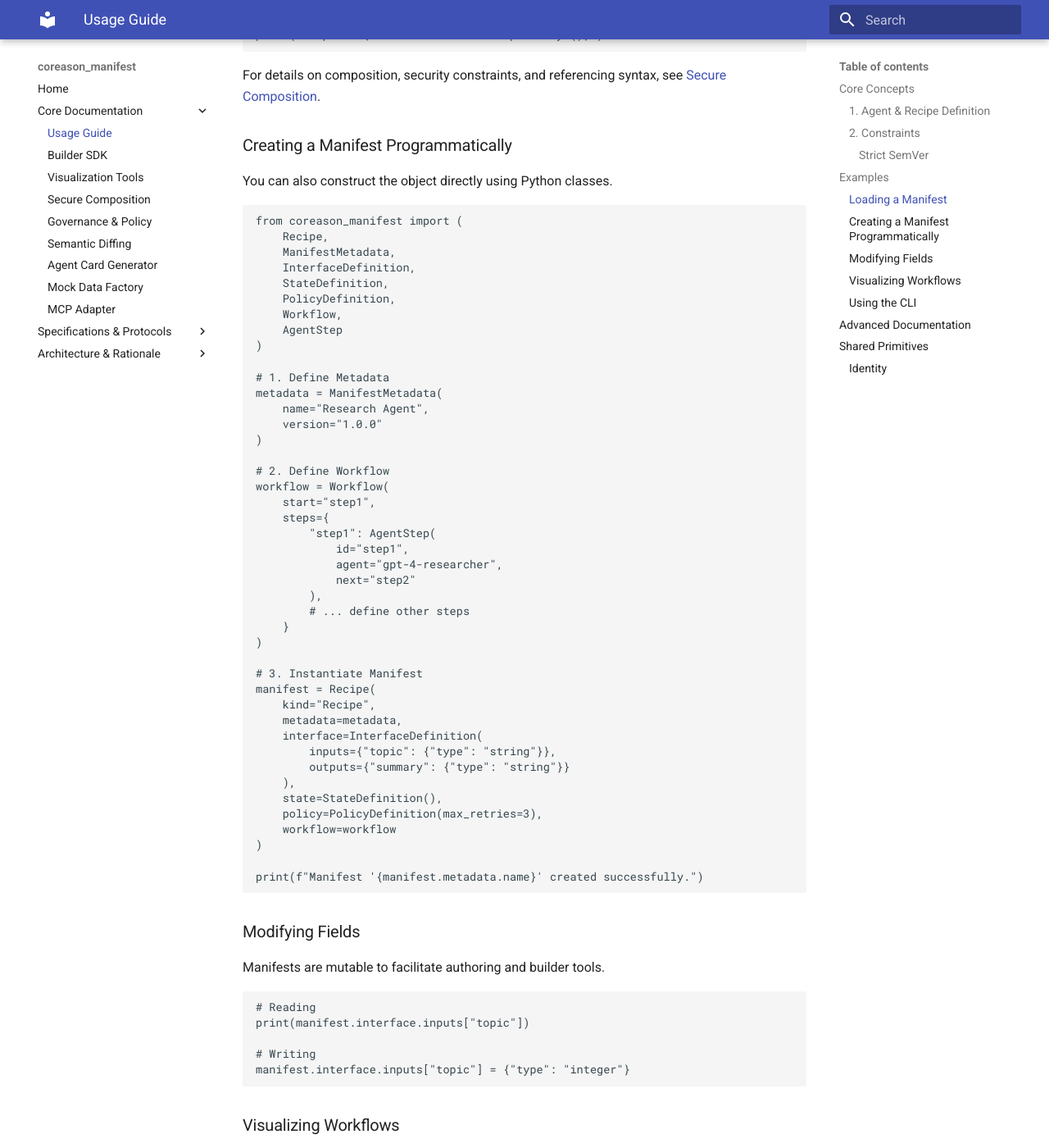
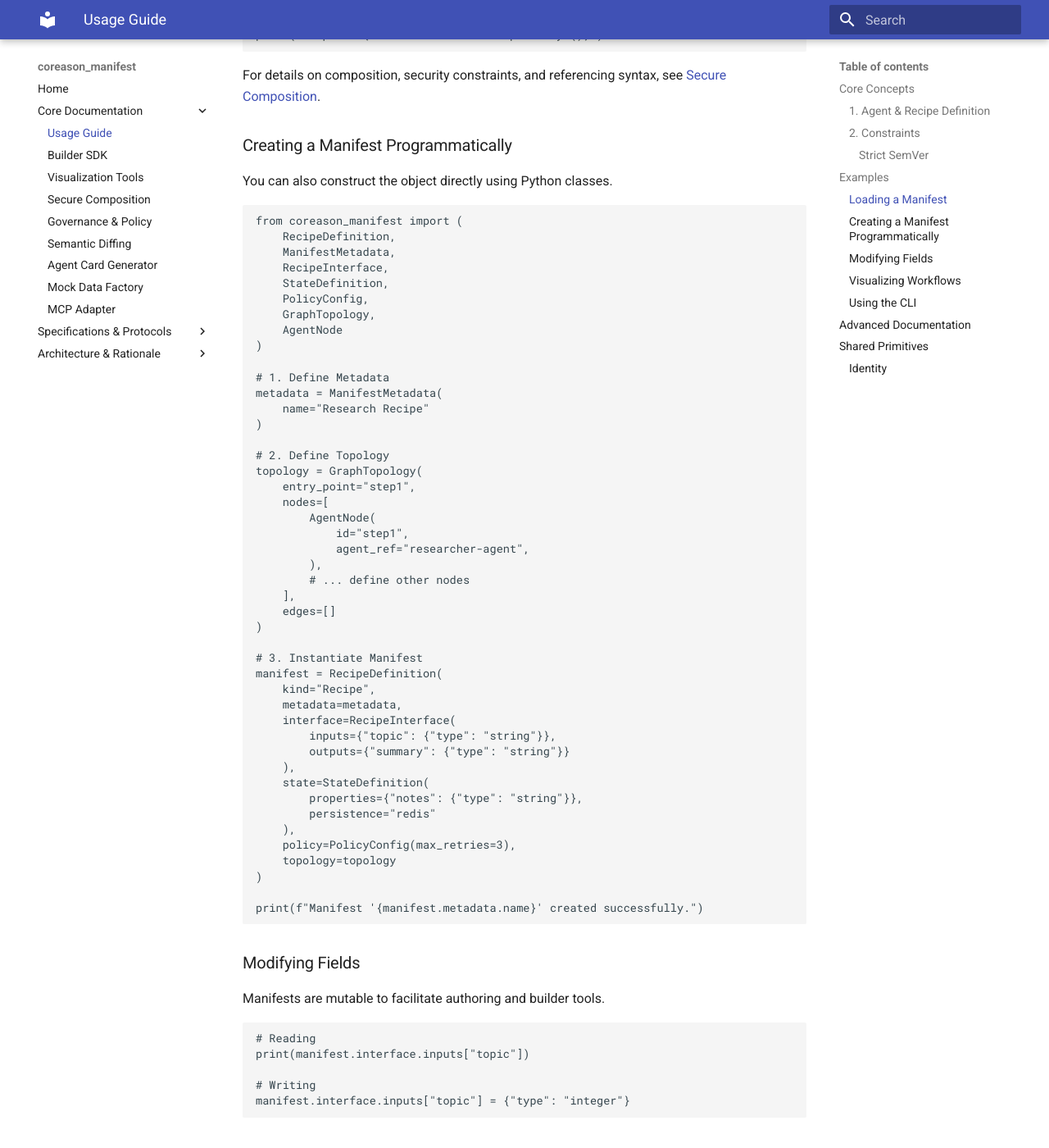
Before and after one commit to CoReason-AI/coreason-manifest, an MkDocs documentation site: the page built from docs/usage.md, in a window 1280 px wide and 1400 px high, scrolled down 1122 px. Shown: the whole window at 82% size. Built offline with MkDocs 1.6.1 and Material for MkDocs 9.7.7, drawn with Linux system fonts in a browser that asks for light colours.

Commit message:
Update RecipeDefinition in v2 spec with Interface, State, and Policy (#363)
* Update RecipeDefinition in v2 spec with Interface, State, and Policy
- Add RecipeInterface, StateDefinition, PolicyConfig classes
- Add interface, state, policy fields to RecipeDefinition
- Make interface field required
- Update existing tests to support new required field
- Add new tests for validation and serialization of new components

````diff
--- a/docs/usage.md
+++ b/docs/usage.md
@@ -45,45 +45,47 @@ You can also construct the object directly using Python classes.
 
 ```python
 from coreason_manifest import (
-    Recipe,
+    RecipeDefinition,
     ManifestMetadata,
-    InterfaceDefinition,
+    RecipeInterface,
     StateDefinition,
-    PolicyDefinition,
-    Workflow,
-    AgentStep
+    PolicyConfig,
+    GraphTopology,
+    AgentNode
 )
 
 # 1. Define Metadata
 metadata = ManifestMetadata(
-    name="Research Agent",
-    version="1.0.0"
+    name="Research Recipe"
 )
 
-# 2. Define Workflow
-workflow = Workflow(
-    start="step1",
-    steps={
-        "step1": AgentStep(
+# 2. Define Topology
+topology = GraphTopology(
+    entry_point="step1",
+    nodes=[
+        AgentNode(
             id="step1",
-            agent="gpt-4-researcher",
-            next="step2"
+            agent_ref="researcher-agent",
         ),
-        # ... define other steps
-    }
+        # ... define other nodes
+    ],
+    edges=[]
 )
 
 # 3. Instantiate Manifest
-manifest = Recipe(
+manifest = RecipeDefinition(
     kind="Recipe",
     metadata=metadata,
-    interface=InterfaceDefinition(
+    interface=RecipeInterface(
         inputs={"topic": {"type": "string"}},
         outputs={"summary": {"type": "string"}}
     ),
-    state=StateDefinition(),
-    policy=PolicyDefinition(max_retries=3),
-    workflow=workflow
+    state=StateDefinition(
+        properties={"notes": {"type": "string"}},
+        persistence="redis"
+    ),
+    policy=PolicyConfig(max_retries=3),
+    topology=topology
 )
 
 print(f"Manifest '{manifest.metadata.name}' created successfully.")
````
Also changed, not shown: docs/graph_recipes.md (+59 -3 lines), 4 other files.
